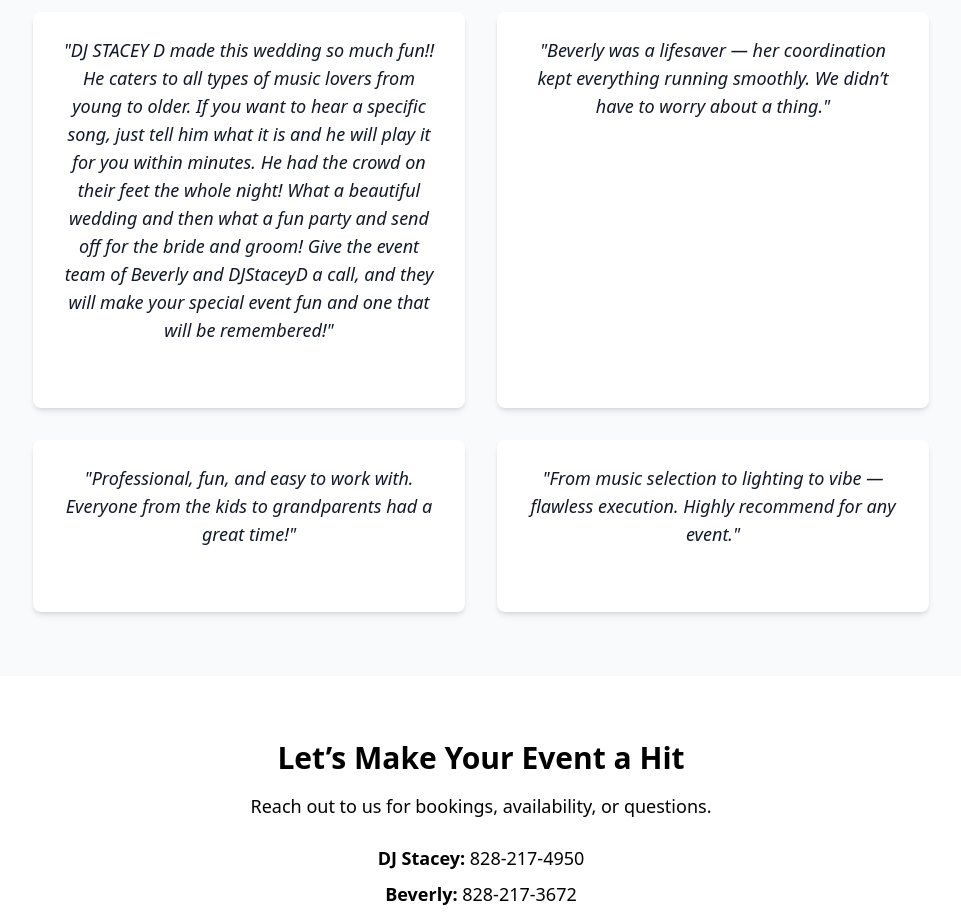
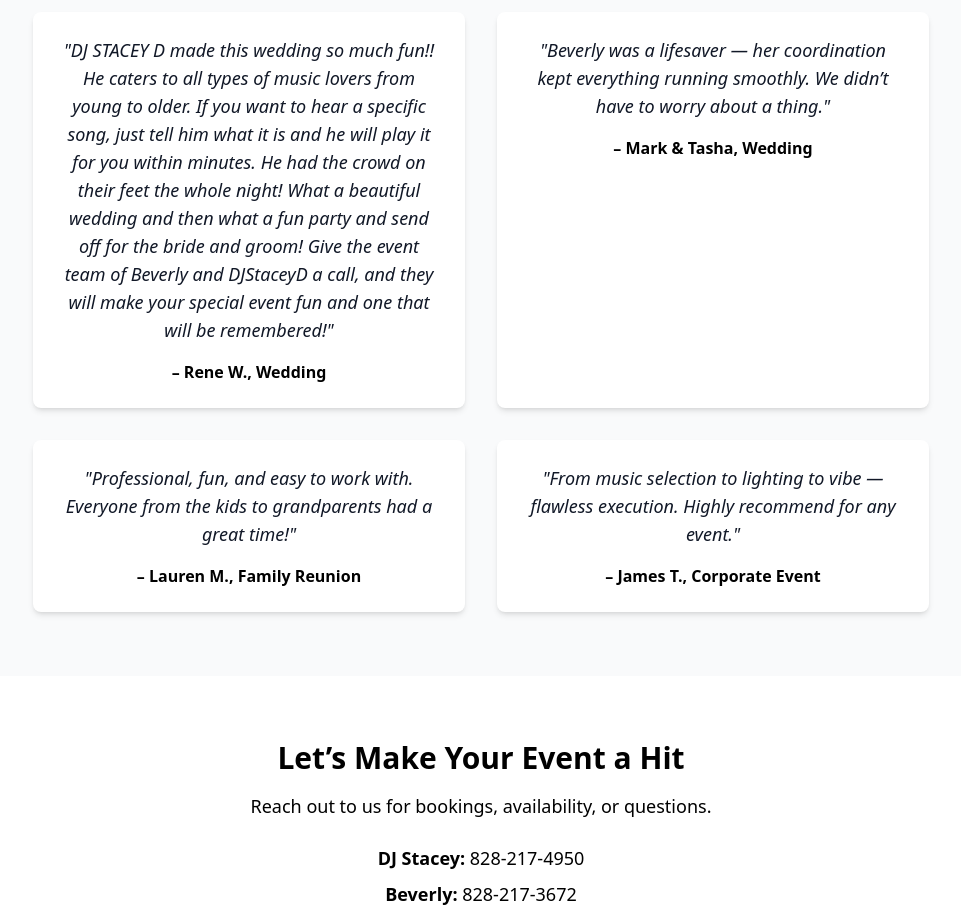
Before and after one commit to EastonA01/DJStaceyDWebsite, a website: page index.html in a window 1280 px wide. Shown: the part 2580-3495 px from the top of the page, without its empty margins (159-1120 px from the left). Drawn offline with nearby package versions, Linux system fonts and the light colour scheme.

Commit message:
Changed text color from white -> black

```diff
--- a/index.html
+++ b/index.html
@@ -141,25 +141,25 @@
                     If you want to hear a specific song, just tell him what it is and he will play it for you within minutes.
                     He had the crowd on their feet the whole night! What a beautiful wedding and then what a fun party and send off for the bride and groom!
                     Give the event team of Beverly and DJStaceyD a call, and they will make your special event fun and one that will be remembered!"</p>
-                <p class="font-semibold text-white">– Rene W., Wedding</p>
+                <p class="font-semibold text-black">– Rene W., Wedding</p>
             </div>
 
             <!-- Testimonial 2 -->
             <div class="bg-white p-6 rounded-lg shadow-md">
                 <p class="text-lg italic mb-4">"Beverly was a lifesaver — her coordination kept everything running smoothly. We didn’t have to worry about a thing."</p>
-                <p class="font-semibold text-white">– Mark & Tasha, Wedding</p>
+                <p class="font-semibold text-black">– Mark & Tasha, Wedding</p>
             </div>
 
             <!-- Testimonial 3 -->
             <div class="bg-white p-6 rounded-lg shadow-md">
                 <p class="text-lg italic mb-4">"Professional, fun, and easy to work with. Everyone from the kids to grandparents had a great time!"</p>
-                <p class="font-semibold text-white">– Lauren M., Family Reunion</p>
+                <p class="font-semibold text-black">– Lauren M., Family Reunion</p>
             </div>
 
             <!-- Testimonial 4 -->
             <div class="bg-white p-6 rounded-lg shadow-md">
                 <p class="text-lg italic mb-4">"From music selection to lighting to vibe — flawless execution. Highly recommend for any event."</p>
-                <p class="font-semibold text-white">– James T., Corporate Event</p>
+                <p class="font-semibold text-black">– James T., Corporate Event</p>
             </div>
         </div>
     </section>
```
